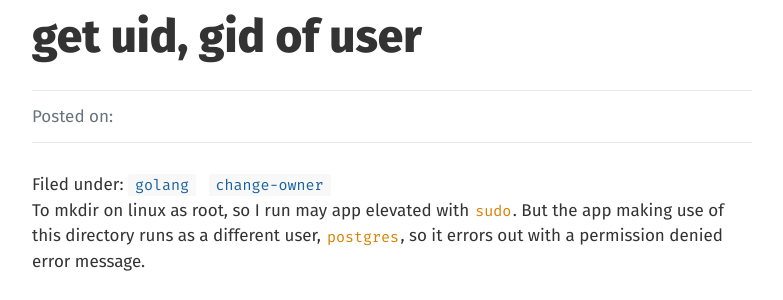
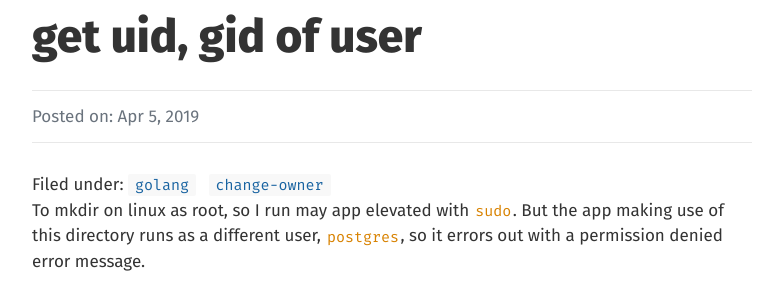
Before and after one commit to hoathienvu8x/hoathienvu8x.github.io, a Jekyll site: the page built from _posts/2019-04-05-os-mkdirall-and-change-ownership-to-user-with-os-chown-but-how-to-get-uid-gid-of-user.md, in a window 1280 px wide. Shown: the part 246-546 px from the top of the page, without its empty margins (248-1031 px from the left). Built offline with Jekyll 4.4.1, drawn with Linux system fonts in a browser that asks for light colours.

Commit message:
Fixed the error variable post change to page

```diff
--- a/_layouts/post.html
+++ b/_layouts/post.html
@@ -4,7 +4,7 @@ layout: default
 
 <article>
     <h1>{{ page.title }}</h1>
-    <div class="metadata"><span class="dates">Posted on: {{ post.date | date: "%b %-d, %Y" }}</span></div>
+    <div class="metadata"><span class="dates">Posted on: {{ page.date | date: "%b %-d, %Y" }}</span></div>
     {% if page.tags %}
     <span class="tags">
         Filed under:
```
